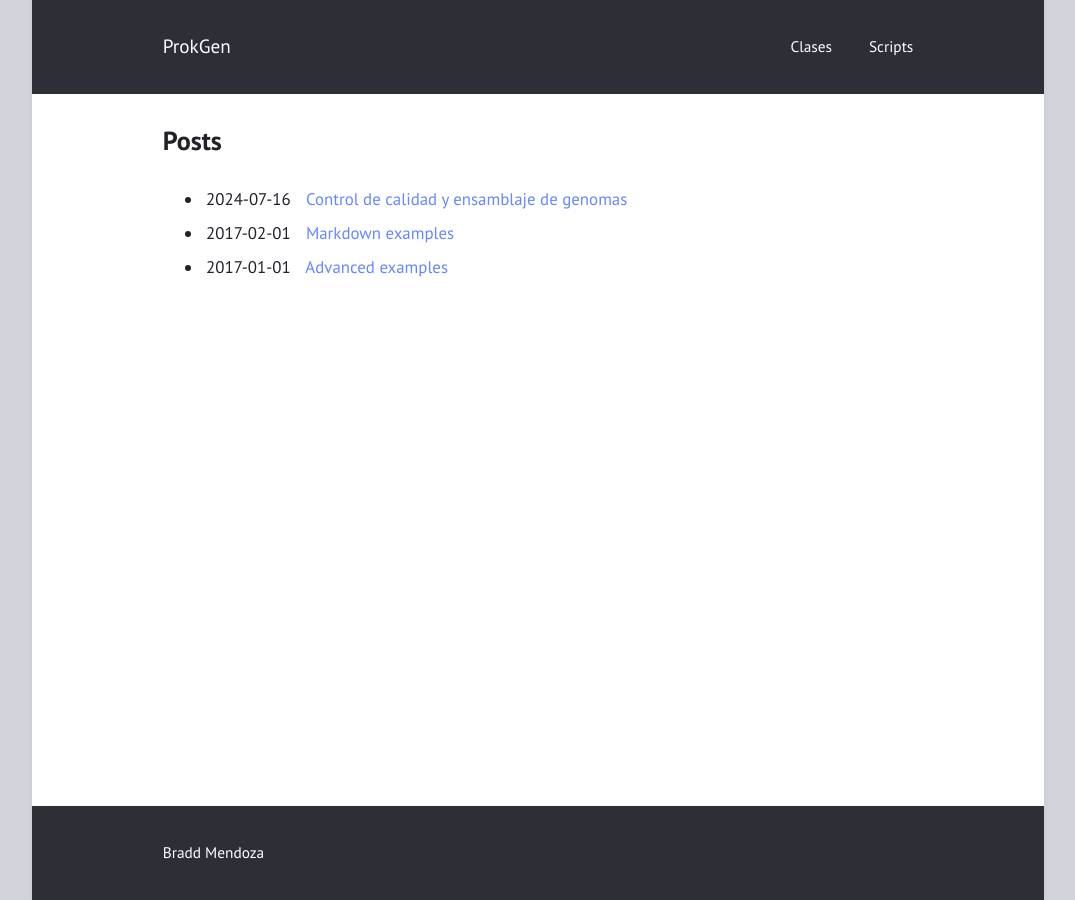
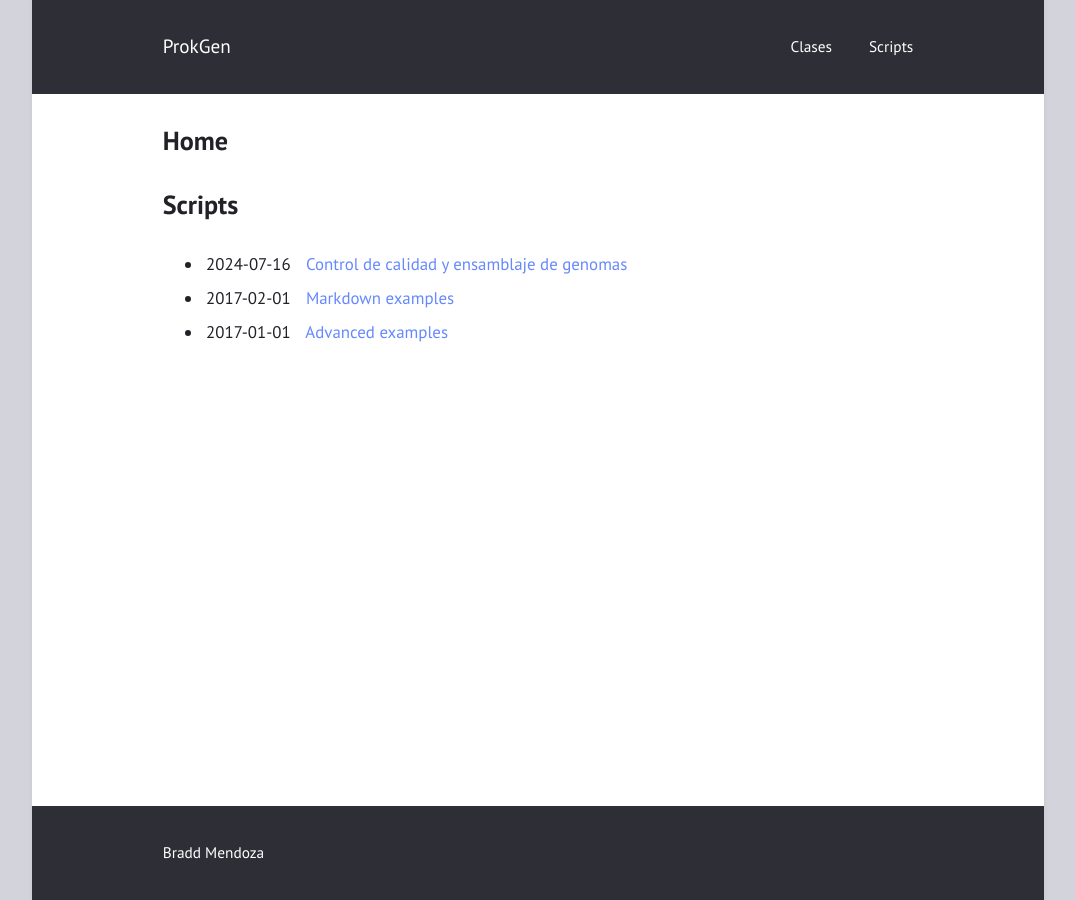
Before and after one commit to braddmg/GenPro, a Jekyll site: the page built from Scripts.md, in a window 1280 px wide. Shown: the whole page, without its empty margins (102-1177 px from the left). Built offline with Jekyll 4.4.1, drawn with Linux system fonts in a browser that asks for light colours.

Commit message:
Update Scripts.md

```diff
--- a/Scripts.md
+++ b/Scripts.md
@@ -1,10 +1,10 @@
 ---
-layout: default
+layout: page
 title: "Home"
 ---
 
 {% if site.show_excerpts %}
   {% include home.html %}
 {% else %}
-  {% include archive.html title="Posts" %}
+  {% include archive.html title="Scripts" %}
 {% endif %}
```
